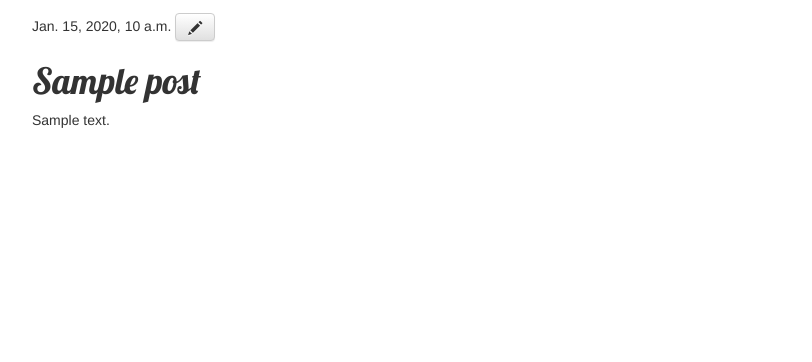
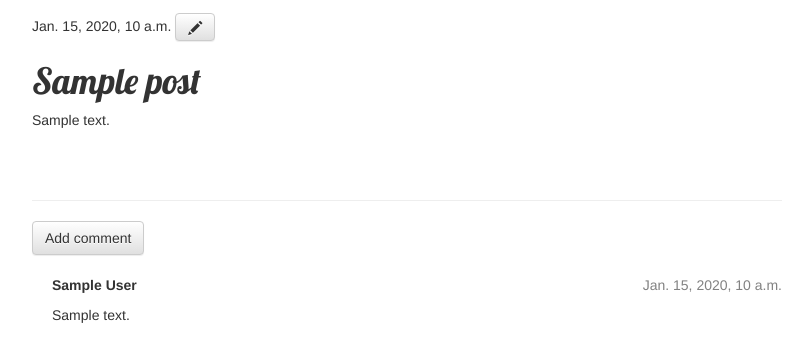
Before and after one commit to mhmap/my-first-blog, a Django app: page /post/1/ in a window 1280 px wide. Shown: the part 204-566 px from the top of the page, without its empty margins (38-850 px from the left). Run offline with Django 3.2, Linux system fonts and the light colour scheme; tables that the repository leaves empty hold one stand-in row (values such as "Sample post"); some libraries are stand-ins or nearby versions.

Commit message:
adicionando comentarios

```diff
--- a/blog/templates/blog/post_detail.html
+++ b/blog/templates/blog/post_detail.html
@@ -11,12 +11,11 @@
         <h1>{{ post.title }}</h1>
         <p>{{ post.text|linebreaks }}</p>
     </div>
-{% endblock %}
+    <hr>
 
-<hr>
     <a class="btn btn-default" href="{% url 'add_comment_to_post' pk=post.pk %}">Add comment</a>
     {% for comment in post.comments.all %}
-  {% if user.is_authenticated or comment.approved %}
+        {% if user.is_authenticated or comment.approved_comment %}
         <div class="comment">
             <div class="date">
                 {{ comment.created_date }}
@@ -32,3 +31,4 @@
     {% empty %}
         <p>No comments here yet :(</p>
     {% endfor %}
+{% endblock %}
--- a/blog/views.py
+++ b/blog/views.py
@@ -1,6 +1,6 @@
 from django.shortcuts import render, get_object_or_404, redirect
 from django.utils import timezone
-from .models import Post
+from .models import Post, Comment
 from .forms import PostForm, CommentForm
 from django.contrib.auth.decorators import login_required
 
@@ -77,6 +77,6 @@ def comment_approve(request, pk):
 @login_required
 def comment_remove(request, pk):
     comment = get_object_or_404(Comment, pk=pk)
-    post_pk = comment.post.pk
+    post_pk = Comment.post.pk
     comment.delete()
     return redirect('blog.views.post_detail', pk=post_pk)
```
Lines whose indentation alone changed are shown as unchanged.
